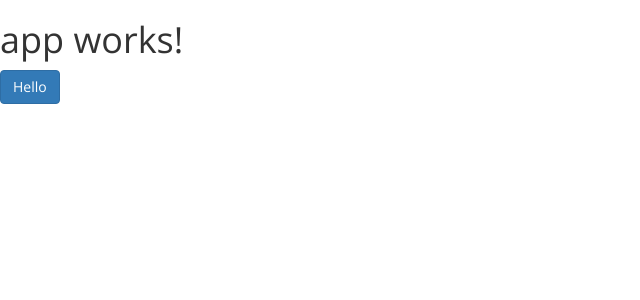
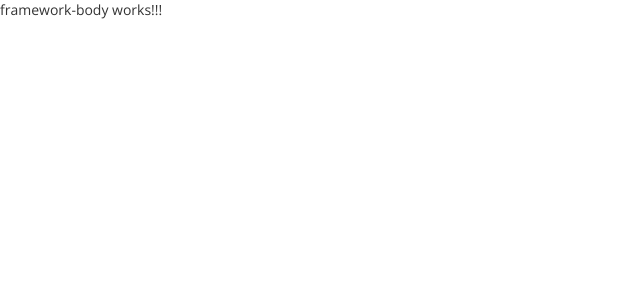
Before and after one commit to PLDiCicco/NSPD-Web, an Angular app: page / in a window 1280 px wide. Shown: the top 300 px of the page, without its empty margins (0-640 px from the left). Built offline with nearby package versions, Linux system fonts and the light colour scheme.

Commit message:
add framework-body component

```diff
--- a/src/app/app.component.html
+++ b/src/app/app.component.html
@@ -1,4 +1 @@
-<h1>
-  {{title}}
-</h1>
-<button class="btn btn-primary">Hello</button>
+<framework-framework-body></framework-framework-body>
--- a/src/framework/framework-body/framework-body.component.html
+++ b/src/framework/framework-body/framework-body.component.html
@@ -1,3 +1,3 @@
 <p>
-  framework-body works!
+  framework-body works!!!
 </p>
--- a/src/framework/framework-body/framework-body.component.ts
+++ b/src/framework/framework-body/framework-body.component.ts
@@ -1,7 +1,7 @@
 import { Component, OnInit } from '@angular/core';
 
 @Component({
-  selector: 'framework-body',
+  selector: 'framework-framework-body',
   templateUrl: './framework-body.component.html',
   styleUrls: ['./framework-body.component.css']
 })
```
Also changed, not shown: src/framework/framework.module.ts (+7 -1 lines).
